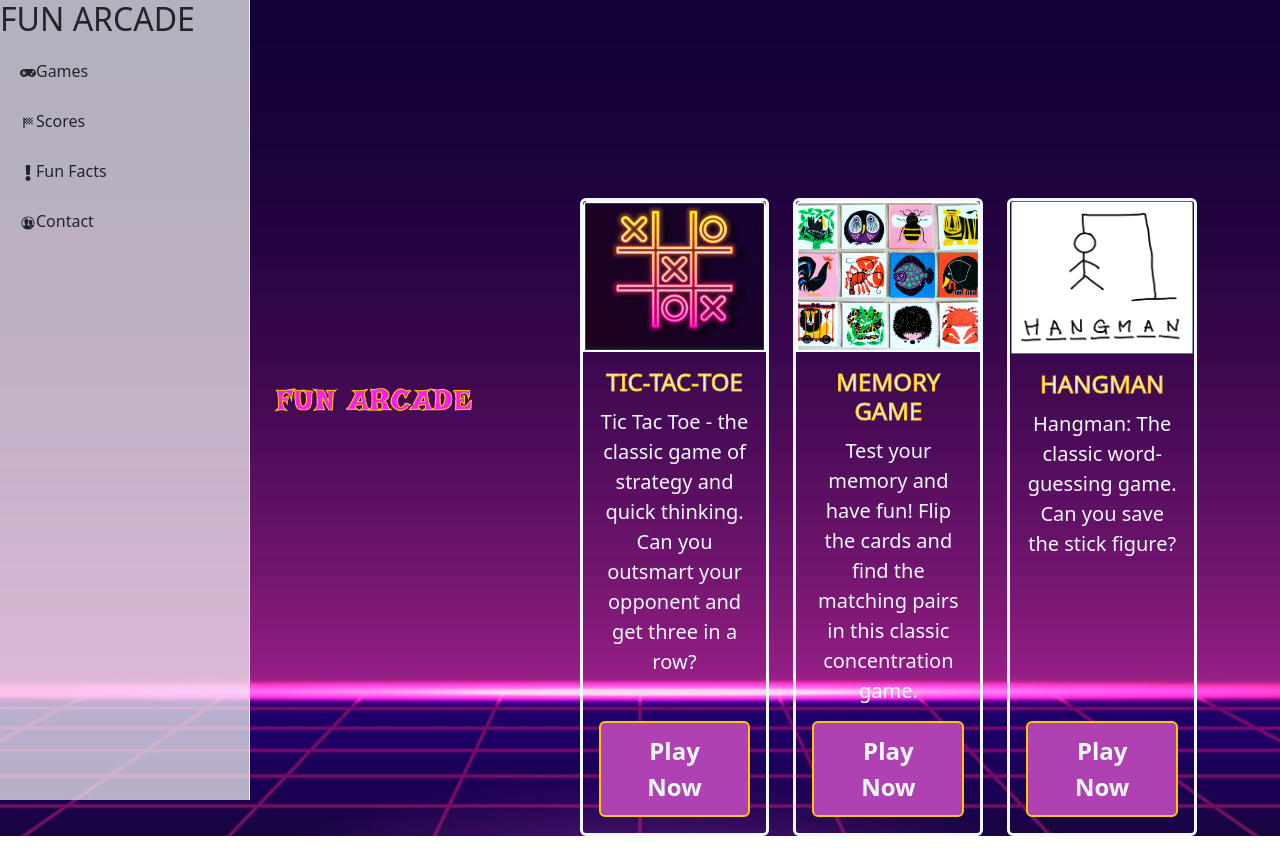
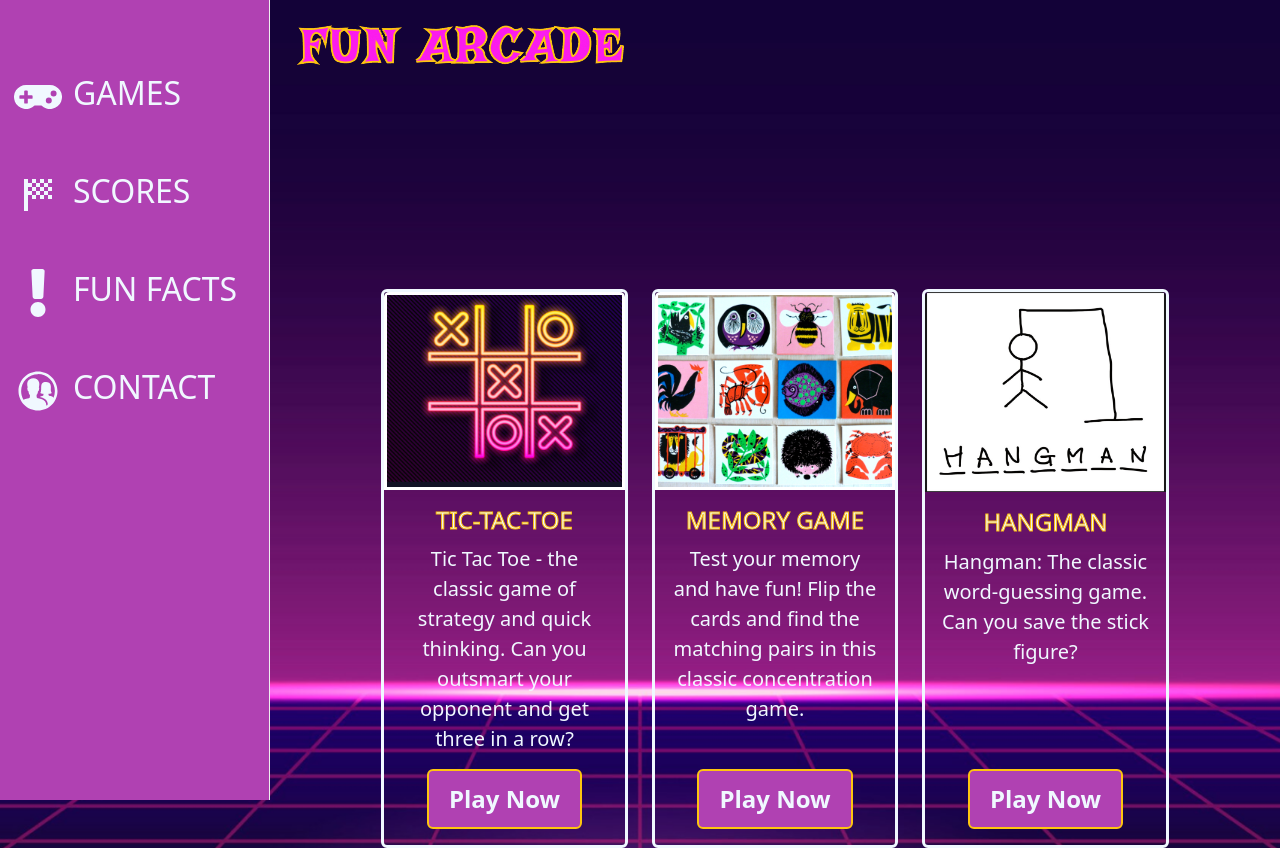
Before and after one commit to NatVes/Fun-Arcade, a React (Vite) app: page / in a window 1280 px wide. Built offline with nearby package versions, Linux system fonts and the light colour scheme.

Commit message:
added styling to the sidebar

```diff
--- a/src/App.jsx
+++ b/src/App.jsx
@@ -12,8 +12,9 @@ function App() {
 
   return (
     <Router>
-      <div style={{ display: 'flex', height: '100%', direction: "ltr"}}>
+      <div className="d-flex" >
       <ProSidebar />
+      <div>
         <Routes>
           <Route path="/" element={<Games />} />
           <Route path="/games/:title" element={<PlayGame />} />
@@ -23,6 +24,8 @@ function App() {
           <Route path="/contact" element={<Contact />} />
         </Routes>
       </div>
+
+      </div>
     </Router>
   );
 }
--- a/src/components/ProSidebar/ProSidebar.css
+++ b/src/components/ProSidebar/ProSidebar.css
@@ -2,6 +2,11 @@
     display: none;
 }
 
-.icon {
+.burger-icon {
+    color: aliceblue;
+    scale: 2;
+}
+
+.menu-item {
     color: aliceblue;
 }
--- a/src/components/ProSidebar/ProSidebar.jsx
+++ b/src/components/ProSidebar/ProSidebar.jsx
@@ -38,35 +38,33 @@ const Navbar = () => {
   function toggleSidebar() {
     setShowSidebar(!showSidebar);
   }
-
+console.log(collapse, showSidebar)
   return (
     <div className="d-flex">
       <Sidebar
-        collapsed={collapse}
+        collapsed={collapse && width >= 768}
         hidden={(width < 768) ? showSidebar : false}
+        backgroundColor="rgb(176, 65, 178)"
+        width="270px"
       >
-        <h2>FUN ARCADE</h2>
+        <br />
         <Menu>
-          <MenuItem component={<Link to="/" />}>
-            <FaGamepad />
-            Games
+          <MenuItem className="d-flex menu-item my-5" icon={<FaGamepad style={{color: "aliceblue", scale: "3"}}/>} component={<Link to="/" />}>
+            <h2 className="ms-2">GAMES</h2>
           </MenuItem>
-          <MenuItem component={<Link to="/scores" />}>
-            <MdOutlineSportsScore />
-            Scores
+          <MenuItem className="d-flex menu-item my-5" icon={<MdOutlineSportsScore style={{color: "aliceblue", scale: "3"}}/>} component={<Link to="/scores" />}>
+            <h2 className="ms-2">SCORES</h2>
           </MenuItem>
-          <MenuItem component={<Link to="/funfacts" />}>
-            <FaExclamation />
-            Fun Facts
+          <MenuItem className="d-flex menu-item my-5" icon={<FaExclamation style={{color: "aliceblue", scale: "3"}}/>} component={<Link to="/funfacts" />}>
+          <h2 className="ms-2">FUN FACTS</h2>
           </MenuItem>
-          <MenuItem component={<Link to="/contact" />}>
-            <IoIosContacts />
-            Contact
+          <MenuItem className="d-flex menu-item my-5" icon={<IoIosContacts style={{color: "aliceblue", scale: "3"}}/>} component={<Link to="/contact" />}>
+          <h2 className="ms-2">CONTACT</h2>
           </MenuItem>
         </Menu>
       </Sidebar>
       <div className={displayNone} onClick={toggleSidebar}>
-      <FaBars className="icon"/>
+      <FaBars className="burger-icon my-3 mx-5"/>
       </div>
     </div>
   );
```
Lines whose indentation alone changed are shown as unchanged.
